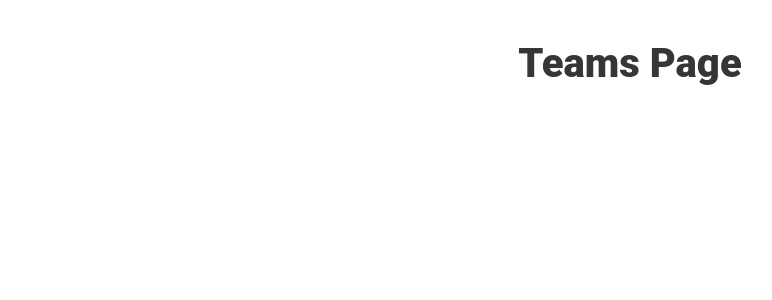
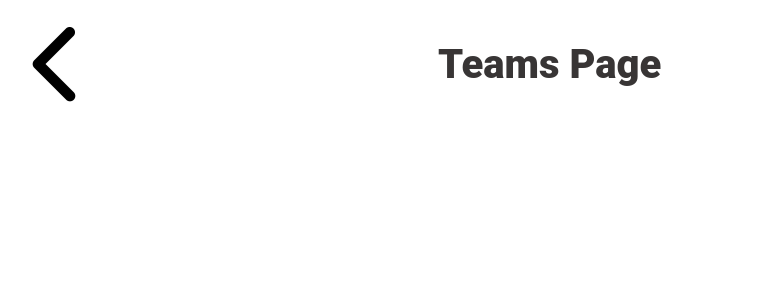
Before and after one commit to ChrisTrannn/Dallas-Mavericks, a React (Create React App) app: page /#/teams in a window 1280 px wide. Shown: the top 300 px of the page, without its empty margins (10-782 px from the left). Built offline with nearby package versions, Linux system fonts and the light colour scheme.

Commit message:
implemented back button

```diff
--- a/src/App.css
+++ b/src/App.css
@@ -9,3 +9,7 @@ h1 {
     text-align: center;
     margin: 1em;
 }
+
+.backButton {
+    width: 4em;
+}
--- a/src/components/home/Home.js
+++ b/src/components/home/Home.js
@@ -2,8 +2,7 @@ import './Home.css'
 import Button from '@mui/material/Button';
 import mavsLogo from '../../assets/dallasMavsLogo.png'
 import playerLogo from '../../assets/playerLogo.png'
-import { useNavigate } from 'react-router-dom';
-import { useState } from 'react';
+import { useNavigate } from 'react-router-dom'
 
 const Home = () => {
     const navigate = useNavigate();
--- a/src/components/players/Players.css
+++ b/src/components/players/Players.css
@@ -0,0 +1,13 @@
+.top {
+    display: flex;
+    align-items: center;
+}
+
+.top h1 {
+    text-align: center;
+    margin-left: 25%;
+}
+
+.backButton {
+    width: 10%;
+}
--- a/src/components/players/Players.js
+++ b/src/components/players/Players.js
@@ -1,9 +1,23 @@
-import React from "react"
+import './Players.css';
+import React from "react";
+import backButton from '../../assets/backButton.png'
+import { useNavigate } from 'react-router-dom';
 
 const Players = () => {
+    const navigate = useNavigate();
+
+    const handleClick = (route) => {
+        navigate(route, { replace: true });
+    };
+
     return (
         <div>
-            <h1>Players Page</h1>
+
+            <div className="top">
+                <img src={backButton} onClick={() => handleClick('/home')} className='backButton'></img>
+                <h1>Players Page</h1>
+            </div>
+
         </div>
     )
 }
--- a/src/components/teams/Teams.css
+++ b/src/components/teams/Teams.css
@@ -0,0 +1,13 @@
+.top {
+    display: flex;
+    align-items: center;
+}
+
+.top h1 {
+    text-align: center;
+    margin-left: 25%;
+}
+
+.backButton {
+    width: 10%;
+}
--- a/src/components/teams/Teams.js
+++ b/src/components/teams/Teams.js
@@ -1,9 +1,23 @@
-import React from "react"
+import './Teams.css';
+import React from "react";
+import backButton from '../../assets/backButton.png'
+import { useNavigate } from 'react-router-dom';
 
 const Teams = () => {
+    const navigate = useNavigate();
+
+    const handleClick = (route) => {
+        navigate(route, { replace: true });
+    };
+
     return (
         <div>
-            <h1>Teams Page</h1>
+
+            <div className="top">
+                <img src={backButton} onClick={() => handleClick('/home')} className='backButton'></img>
+                <h1>Teams Page</h1>
+            </div>
+
         </div>
     )
 }
```
Also changed, not shown: src/assets/backButton.png (added).
